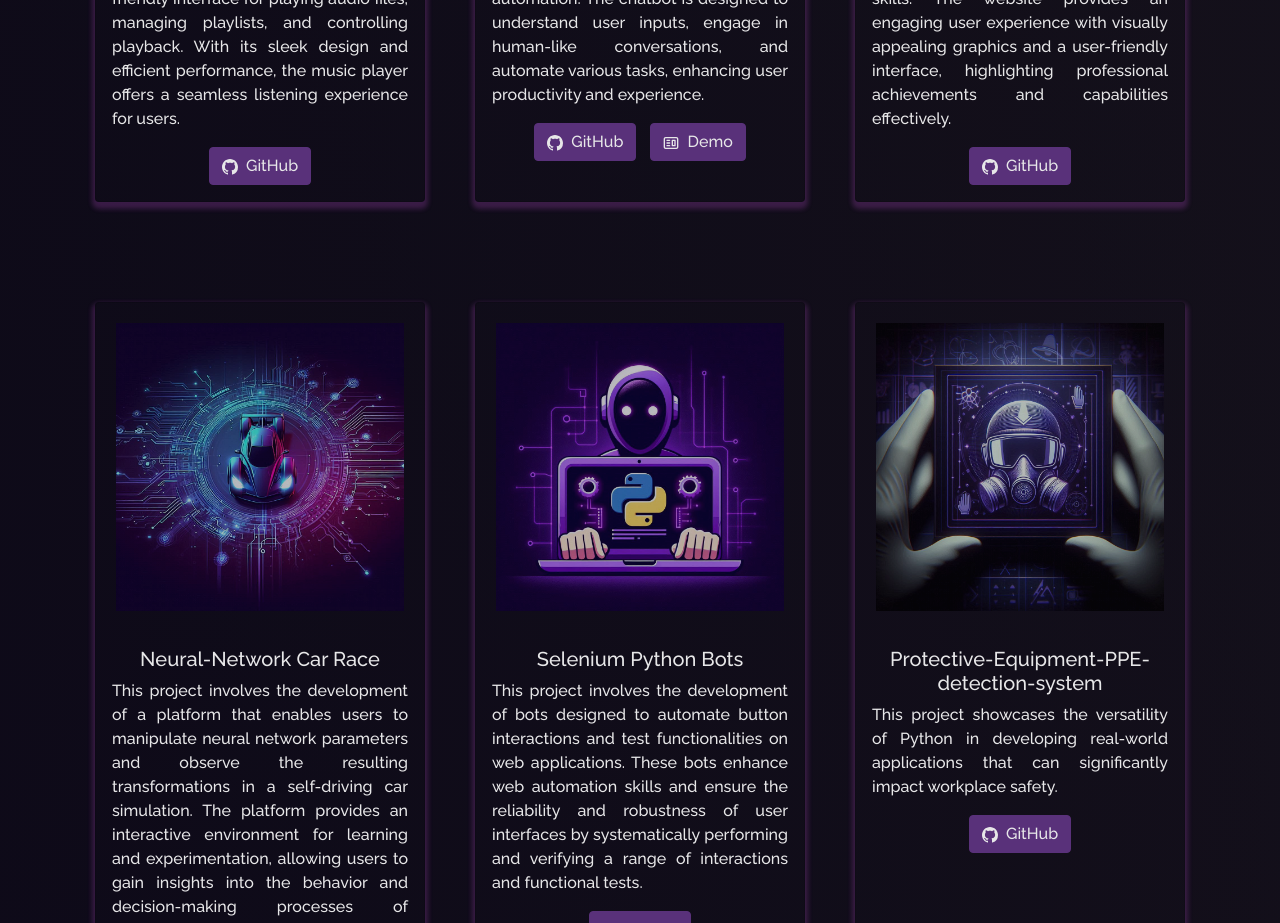
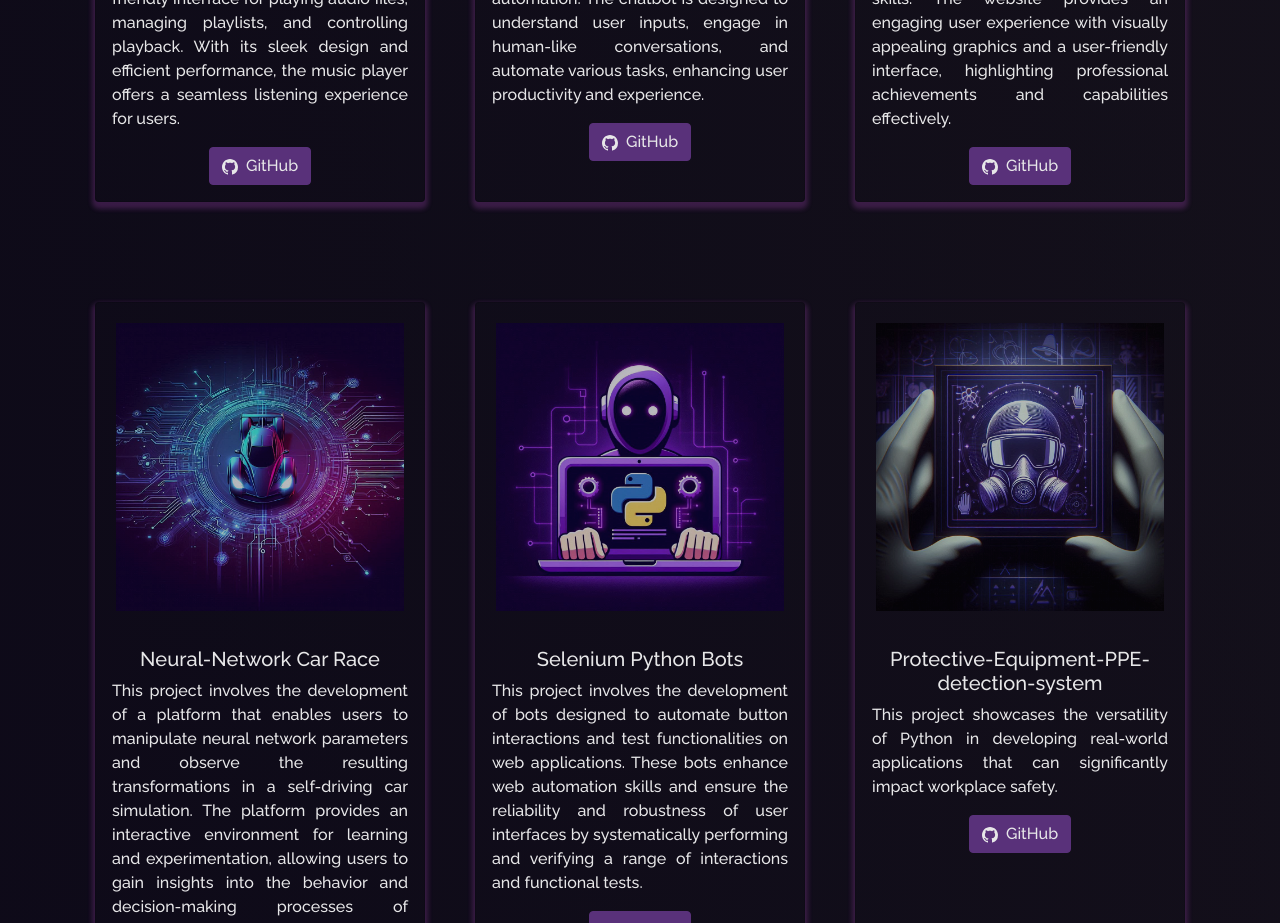
Before and after one commit to aaryan2720/portfoliosite, a React (Create React App) app: page /project in a window 1280 px wide. Shown: the part 1600-2523 px from the top of the page. Built offline with nearby package versions, Linux system fonts and the light colour scheme.

Commit message:
"Commented out demo link for Chatbot project and uncommented demo link for 2-D portfolio project"

```diff
--- a/src/components/Projects/Projects.js
+++ b/src/components/Projects/Projects.js
@@ -86,7 +86,7 @@ function Projects() {
                   The chatbot is designed to understand user inputs, engage in human-like conversations, and automate various tasks, enhancing user productivity and experience.
                 "
               ghLink="https://github.com/aaryan2720/Chatbot"
-              demoLink="https://www.youtube.com/watch?v=dQw4w9WgXcQ&ab_channel=RickAstley"
+              //demoLink="https://www.youtube.com/watch?v=dQw4w9WgXcQ&ab_channel=RickAstley"
             />
           </Col>
 
@@ -98,7 +98,7 @@ function Projects() {
               description="This project involves the creation of an interactive 2-D portfolio website designed to showcase projects and skills.
                   The website provides an engaging user experience with visually appealing graphics and a user-friendly interface, highlighting professional achievements and capabilities effectively."
               ghLink="https://github.com/aaryan2720/2-D-portfolio"
-              // demoLink="https://blogs.soumya-jit.tech/"      <--------Please include a demo link here
+              //demoLink="https://blogs.soumya-jit.tech/"
             />
           </Col>
 
```
